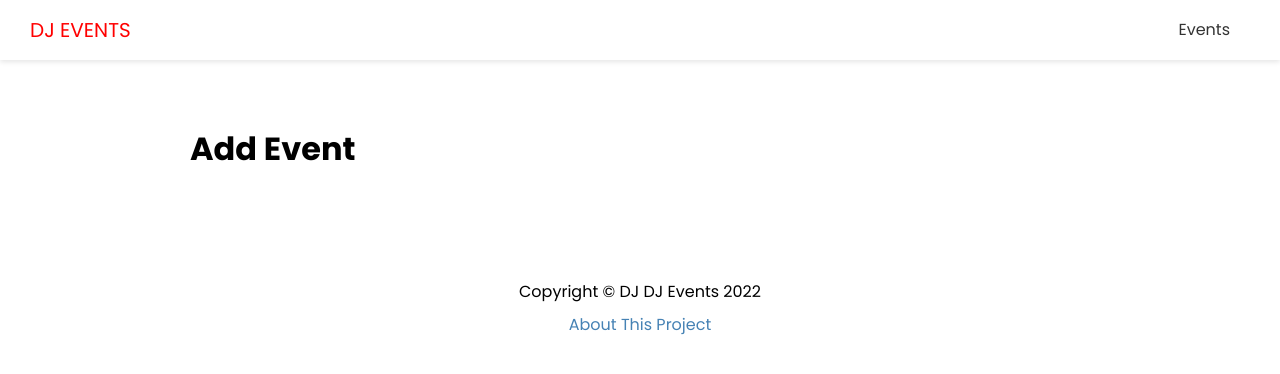
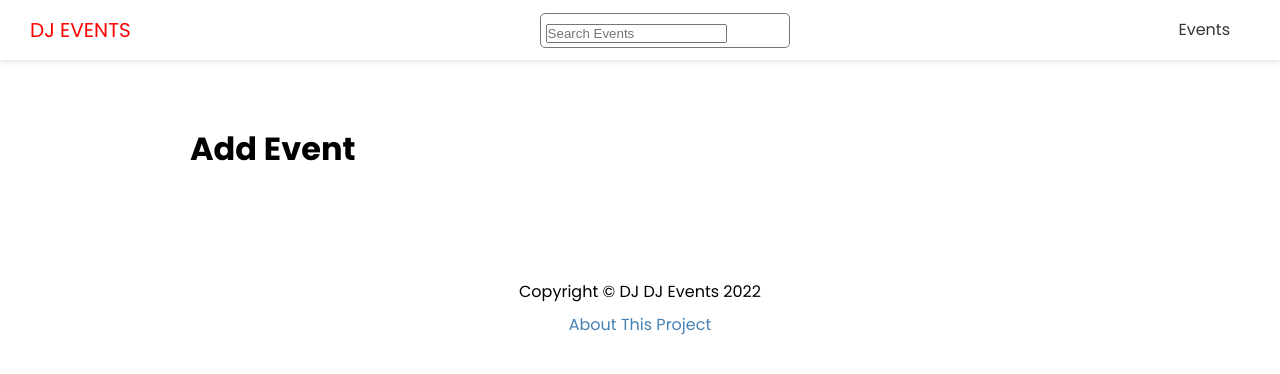
Before and after one commit to hammer147/dj-events, a Next.js app: page /events/add in a window 1280 px wide. Shown: the top 374 px of the page. Built offline with nearby package versions, Linux system fonts and the light colour scheme.

Commit message:
added search functionality

```diff
--- a/components/layout/header.tsx
+++ b/components/layout/header.tsx
@@ -1,5 +1,7 @@
 import styles from './header.module.css'
 import Link from 'next/link'
+import React from 'react'
+import Search from './search'
 
 const Header = () => {
   return (
@@ -9,6 +11,7 @@ const Header = () => {
           <a>DJ Events</a>
         </Link>
       </div>
+      <Search />
       <nav>
         <ul>
           <li>
--- /dev/null
+++ b/components/layout/search.module.css
@@ -0,0 +1,7 @@
+.search {
+  width: 250px;
+  height: 35px;
+  padding: 5px;
+  border: 1px solid #777;
+  border-radius: 5px;
+}
--- /dev/null
+++ b/components/layout/search.tsx
@@ -0,0 +1,28 @@
+import { FormEvent, useState } from 'react'
+import { useRouter } from 'next/router'
+import styles from './search.module.css'
+
+const Search = () => {
+  const [term, setTerm] = useState('')
+  const router = useRouter()
+
+  const handleSubmit = (e: FormEvent) => {
+    e.preventDefault()
+    router.push(`/events/search/?term=${term}`)
+  }
+
+  return (
+    <div className={styles.search}>
+      <form onSubmit={handleSubmit}>
+        <input
+          type="text"
+          value={term}
+          onChange={e => setTerm(e.target.value)}
+          placeholder="Search Events"
+        />
+      </form>
+    </div>
+  )
+}
+
+export default Search
--- a/package.json
+++ b/package.json
@@ -10,11 +10,13 @@
   },
   "dependencies": {
     "next": "11.1.0",
+    "qs": "^6.10.1",
     "react": "17.0.2",
     "react-dom": "17.0.2",
     "react-icons": "^4.2.0"
   },
   "devDependencies": {
+    "@types/qs": "^6.9.7",
     "@types/react": "17.0.19",
     "eslint": "7.32.0",
     "eslint-config-next": "11.1.0",
--- /dev/null
+++ b/pages/events/search.tsx
@@ -0,0 +1,53 @@
+import type { GetServerSideProps, NextPage } from 'next'
+import { useRouter } from 'next/router'
+import Link from 'next/link'
+import qs from 'qs'
+import EventItem from '../../components/events/event-item'
+import Layout from '../../components/layout/layout'
+import { API_URL } from '../../config'
+import { IEvent } from '../../typings'
+
+type Props = {
+  events: IEvent[]
+}
+
+const SearchPage: NextPage<Props> = ({ events }) => {
+
+  const router = useRouter()
+
+  return (
+    <Layout title="Search Results">
+      <Link href="/events">Go Back</Link>
+      <h1>Search Results for {router.query.term}</h1>
+      {events.length === 0 && <h3>No Events to show</h3>}
+      {events.map(evt => (
+        <EventItem key={evt.id} evt={evt} />
+      ))}
+    </Layout>
+  )
+}
+
+export const getServerSideProps: GetServerSideProps = async context => {
+
+  const { term } = context.query // localhost:3000/events/search?term=foo
+
+  const query = qs.stringify({
+    _where: {
+      _or: [
+        { name_contains: term },
+        { performers_contains: term },
+        { description_contains: term },
+        { venue_contains: term }
+      ]
+    }
+  })
+
+  const response = await fetch(`${API_URL}/events?${query}`)
+  const events = await response.json() as IEvent[]
+
+  return {
+    props: { events }
+  }
+}
+
+export default SearchPage
```
Also changed, not shown: 1 other file (tests, documents, lock files or other folders).
